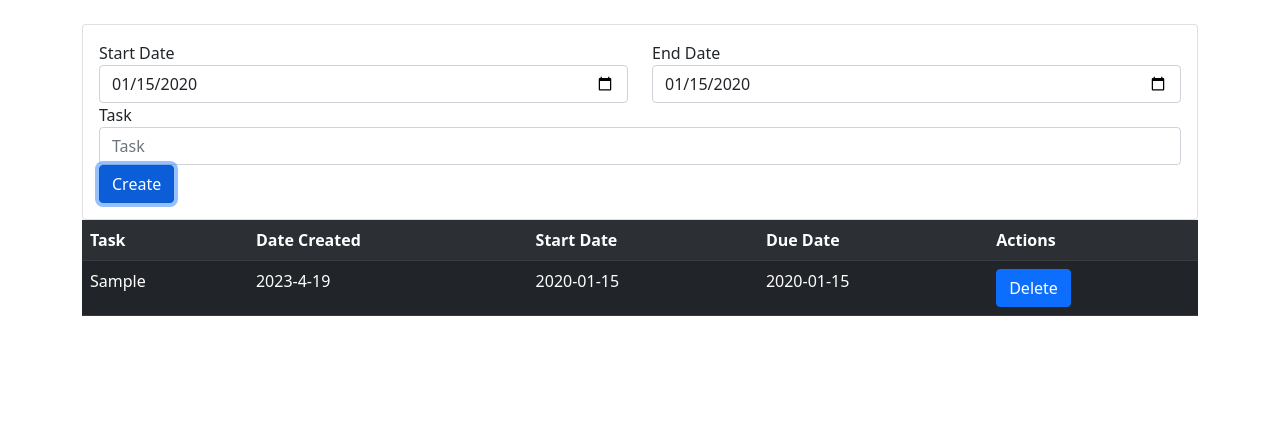
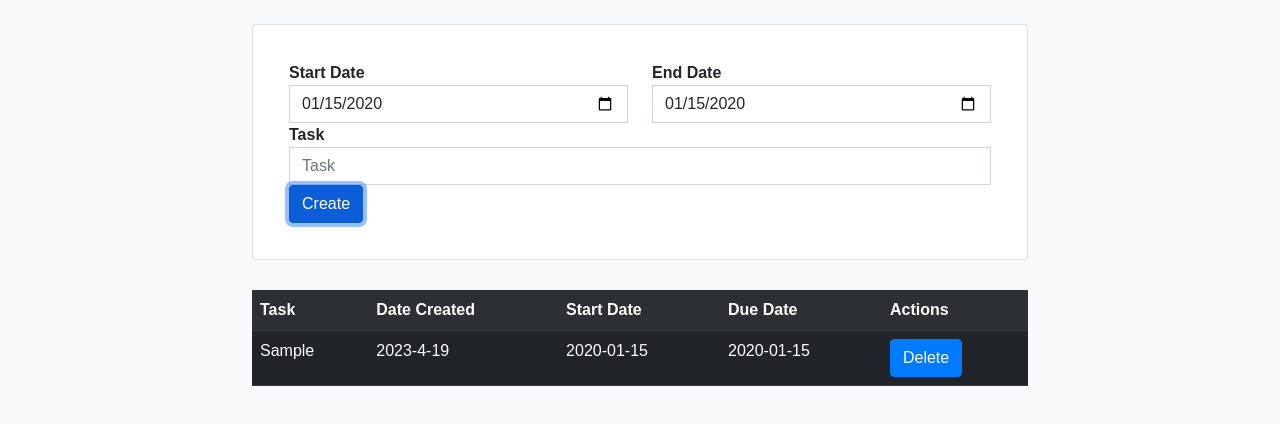
Before and after one commit to ManningD24/ToDo-App, a website: page index.html in a window 1280 px wide. Both pictures are taken after typing "2020-01-15", "2020-01-15", "Sample" into the empty fields and a click on the button "Create". Drawn offline with nearby package versions, Linux system fonts and the light colour scheme.

Commit message:
Improved styling

```diff
--- a/index.html
+++ b/index.html
@@ -7,6 +7,7 @@
     <meta name="viewport" content="width=device-width, initial-scale=1.0">
     <title>ToDo App</title>
     <link rel="stylesheet" href="node_modules/bootstrap/dist/css/bootstrap.css">
+    <link rel="stylesheet" href="style.css">
 </head>
 
 <body class="container">
--- /dev/null
+++ b/style.css
@@ -0,0 +1,92 @@
+body {
+  background-color: #f8f9fa;
+  font-family: Arial, sans-serif;
+}
+
+.container {
+  max-width: 800px;
+  margin: 0 auto;
+}
+
+.card {
+  background-color: #ffffff;
+  padding: 20px;
+  margin-bottom: 30px;
+}
+
+table {
+  width: 100%;
+  background-color: #ffffff;
+  margin-bottom: 30px;
+}
+
+th {
+  text-align: left;
+  background-color: #343a40;
+  color: #ffffff;
+  padding: 10px;
+}
+
+td {
+  padding: 10px;
+}
+
+td:nth-child(2),
+td:nth-child(3),
+td:nth-child(4) {
+  white-space: nowrap;
+}
+
+.btn-primary {
+  background-color: #007bff;
+  border-color: #007bff;
+}
+
+.btn-primary:hover {
+  background-color: #0069d9;
+  border-color: #0062cc;
+}
+
+.form-control {
+  border-radius: 0;
+}
+
+label {
+  font-weight: bold;
+}
+
+input[type="date"] {
+  background-color: #ffffff;
+  border: 1px solid #ced4da;
+  border-radius: 0;
+  padding: 6px 12px;
+  width: 100%;
+}
+
+.alert {
+  padding: 20px;
+  background-color: #f44336;
+  color: white;
+  margin-bottom: 15px;
+  text-align: center;
+  border-radius: 4px;
+}
+
+.closebtn {
+  margin-left: 15px;
+  color: white;
+  font-weight: bold;
+  float: right;
+  font-size: 22px;
+  line-height: 20px;
+  cursor: pointer;
+  transition: 0.3s;
+}
+
+.closebtn:hover {
+  color: black;
+}
+
+.text-center {
+  text-align: center;
+}
--- a/todo.js
+++ b/todo.js
@@ -1,27 +1,33 @@
 let id = 0;
+const newStartDateInput = document.getElementById('new-start-date');
+const newEndDateInput = document.getElementById('new-end-date');
+const newTaskInput = document.getElementById('new-task');
+const listTable = document.getElementById('list');
 
-document.getElementById('add').addEventListener('click', () => {
-    let createdDate = new Date();
-    let table = document.getElementById('list');
-    let row = table.insertRow(1);
-    row.setAttribute('id', `item-${id}`);
-    row.insertCell(0).innerHTML = document.getElementById('new-task').value;
-    row.insertCell(1).innerHTML = `${createdDate.getFullYear()}-${createdDate.getMonth() + 1}-${createdDate.getDate()}`;
-    row.insertCell(2).innerHTML = document.getElementById('new-start-date').value;
-    row.insertCell(3).innerHTML = document.getElementById('new-end-date').value;
-    let action = row.insertCell(4);
-    action.appendChild(createDeleteButton(id++));
-    document.getElementById('new-task').value = ''
-});
+document.getElementById('add').addEventListener('click', createNewToDoItem);
+
+function createNewToDoItem() {
+  const createdDate = new Date();
+  const newRow = listTable.insertRow(1);
+  newRow.setAttribute('id', `item-${id}`);
+  newRow.insertCell(0).innerHTML = newTaskInput.value;
+  newRow.insertCell(1).innerHTML = `${createdDate.getFullYear()}-${createdDate.getMonth() + 1}-${createdDate.getDate()}`;
+  newRow.insertCell(2).innerHTML = newStartDateInput.value;
+  newRow.insertCell(3).innerHTML = newEndDateInput.value;
+  const actionsCell = newRow.insertCell(4);
+  actionsCell.appendChild(createDeleteButton(id));
+  newTaskInput.value = '';
+  id++;
+}
 
 function createDeleteButton(id) {
-    let btn = document.createElement('button');
+  const btn = document.createElement('button');
   btn.className = 'btn btn-primary';
   btn.id = id;
   btn.innerHTML = 'Delete';
   btn.onclick = () => {
-        console.log(`Deleting row with id: item-${id}`)
-        let elementToDelete = document.getElementById(`item-${id}`)
+    console.log(`Deleting row with id: item-${id}`);
+    const elementToDelete = document.getElementById(`item-${id}`);
     elementToDelete.parentNode.removeChild(elementToDelete);
   };
   return btn;
```
Lines whose indentation alone changed are shown as unchanged.
